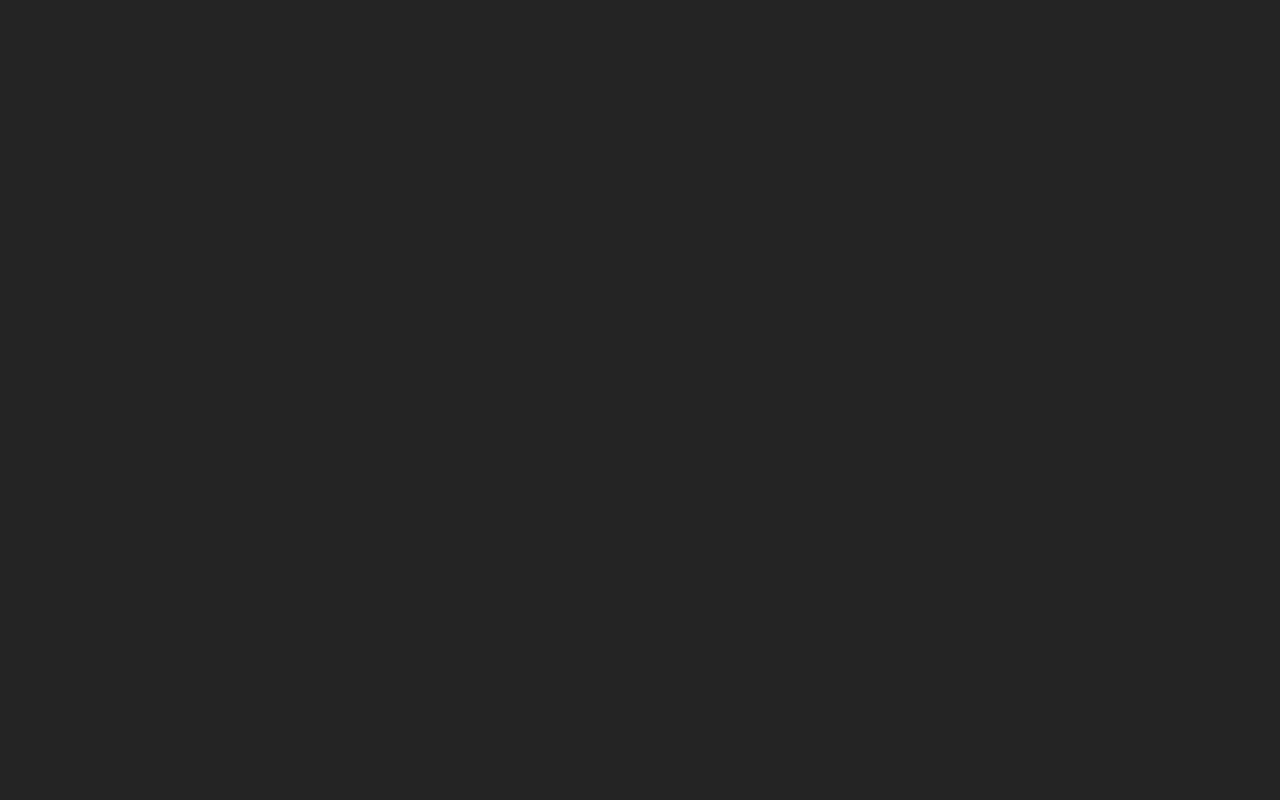
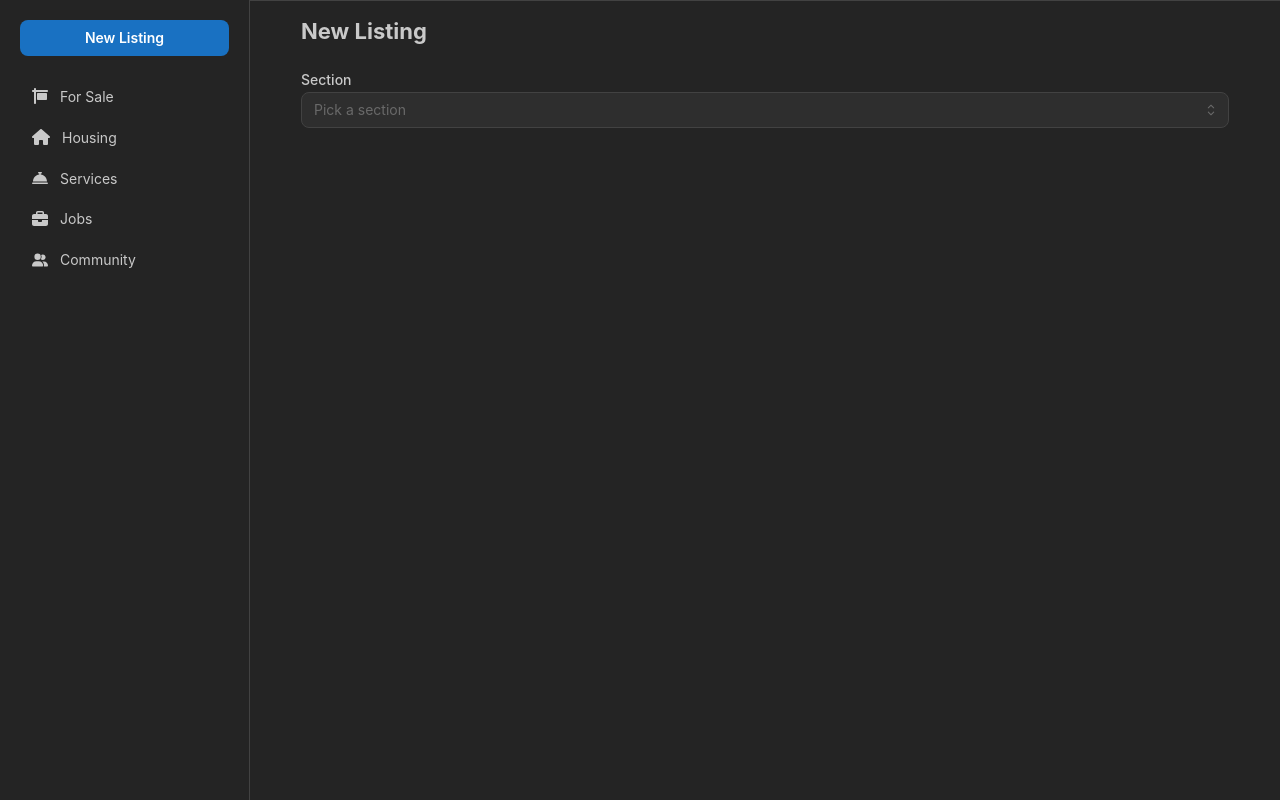
Before and after one commit to nathanturnis/Project-5-4220, a React (Vite) app in the folder client/: page /new-listing in a window 1280 px wide. Before the commit this address had no page. Built offline with nearby package versions, Linux system fonts and the light colour scheme.

Commit message:
new listing layout

```diff
--- a/client/src/Layout.tsx
+++ b/client/src/Layout.tsx
@@ -24,7 +24,9 @@ export default function Layout() {
         </Group>
       </AppShell.Header>
       <AppShell.Navbar p="lg">
-        <Button mb="lg">New Listing</Button>
+        <Button mb="lg" component={Link} to="/new-listing">
+          New Listing
+        </Button>
         <NavLink
           label="For Sale"
           component={Link}
--- /dev/null
+++ b/client/src/components/NewListing.tsx
@@ -0,0 +1,13 @@
+import { Container, Select, Title } from "@mantine/core";
+
+export default function NewListing() {
+  return (
+    <Container>
+      <Title order={3} mb="lg">
+        New Listing
+      </Title>
+
+      <Select label="Section" placeholder="Pick a section" />
+    </Container>
+  );
+}
--- a/client/src/main.tsx
+++ b/client/src/main.tsx
@@ -9,6 +9,7 @@ import HousingTabs from "./components/housing/HousingTabs.tsx";
 import ServicesTabs from "./components/services/ServicesTabs.tsx";
 import JobsTabs from "./components/jobs/JobsTabs.tsx";
 import CommunityTabs from "./components/community/CommunityTabs.tsx";
+import NewListing from "./components/NewListing.tsx";
 
 const theme = createTheme({
   defaultRadius: "md",
@@ -25,6 +26,7 @@ createRoot(document.getElementById("root")!).render(
             <Route path="/services" element={<ServicesTabs />} />
             <Route path="/jobs" element={<JobsTabs />} />
             <Route path="/community" element={<CommunityTabs />} />
+            <Route path="/new-listing" element={<NewListing />} />
           </Route>
         </Routes>
       </BrowserRouter>
```
